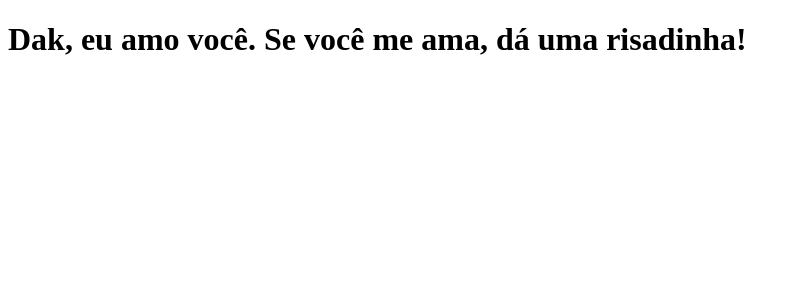
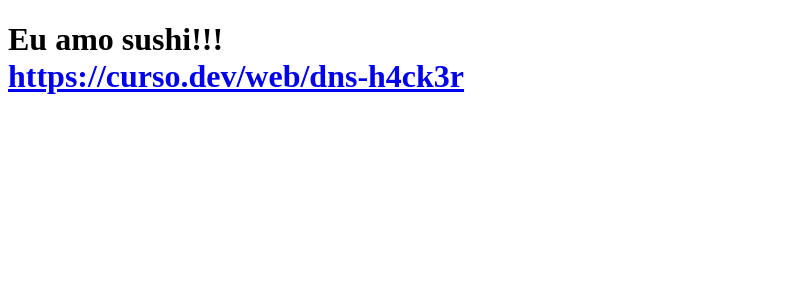
Before and after one commit to edu-lucena/clone-tabnews, a Next.js app: page / in a window 1280 px wide. Shown: the top 300 px of the page, without its empty margins (0-799 px from the left). Built offline with nearby package versions, Linux system fonts and the light colour scheme.

Commit message:
Mudança no texto da pagina

```diff
--- a/pages/index.js
+++ b/pages/index.js
@@ -1,5 +1,14 @@
 function Home() {
-  return <h1>Dak, eu amo você. Se você me ama, dá uma risadinha! </h1>;
+  const encoded = "aHR0cHM6Ly9jdXJzby5kZXYvd2ViL2Rucy1oNGNrM3I=";
+  const decoded = atob(encoded);
+
+  return (
+    <h1>
+      Eu amo sushi!!!
+      <br />
+      <a href={decoded}>{decoded}</a>
+    </h1>
+  );
 }
 
 export default Home;
```
